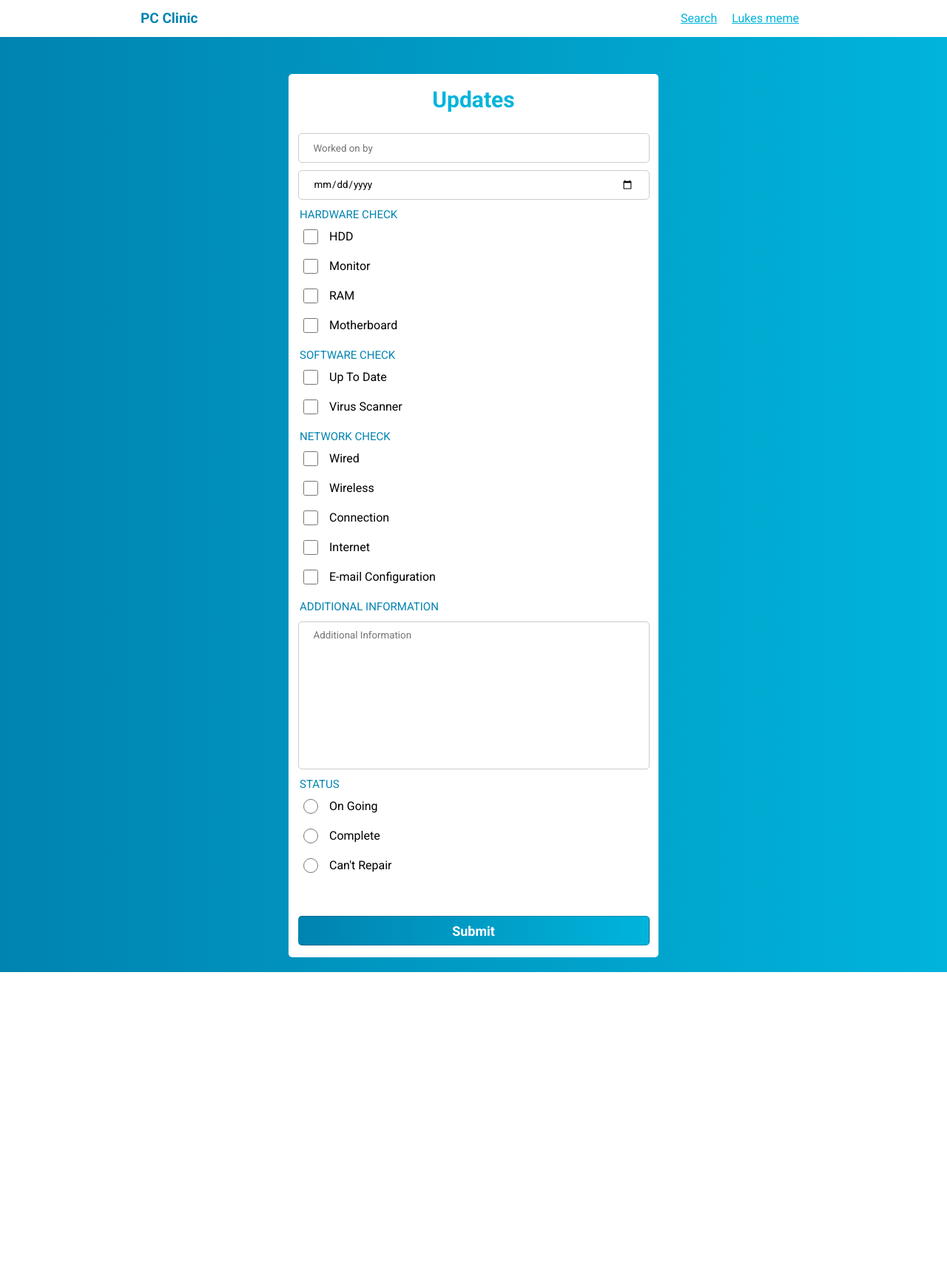
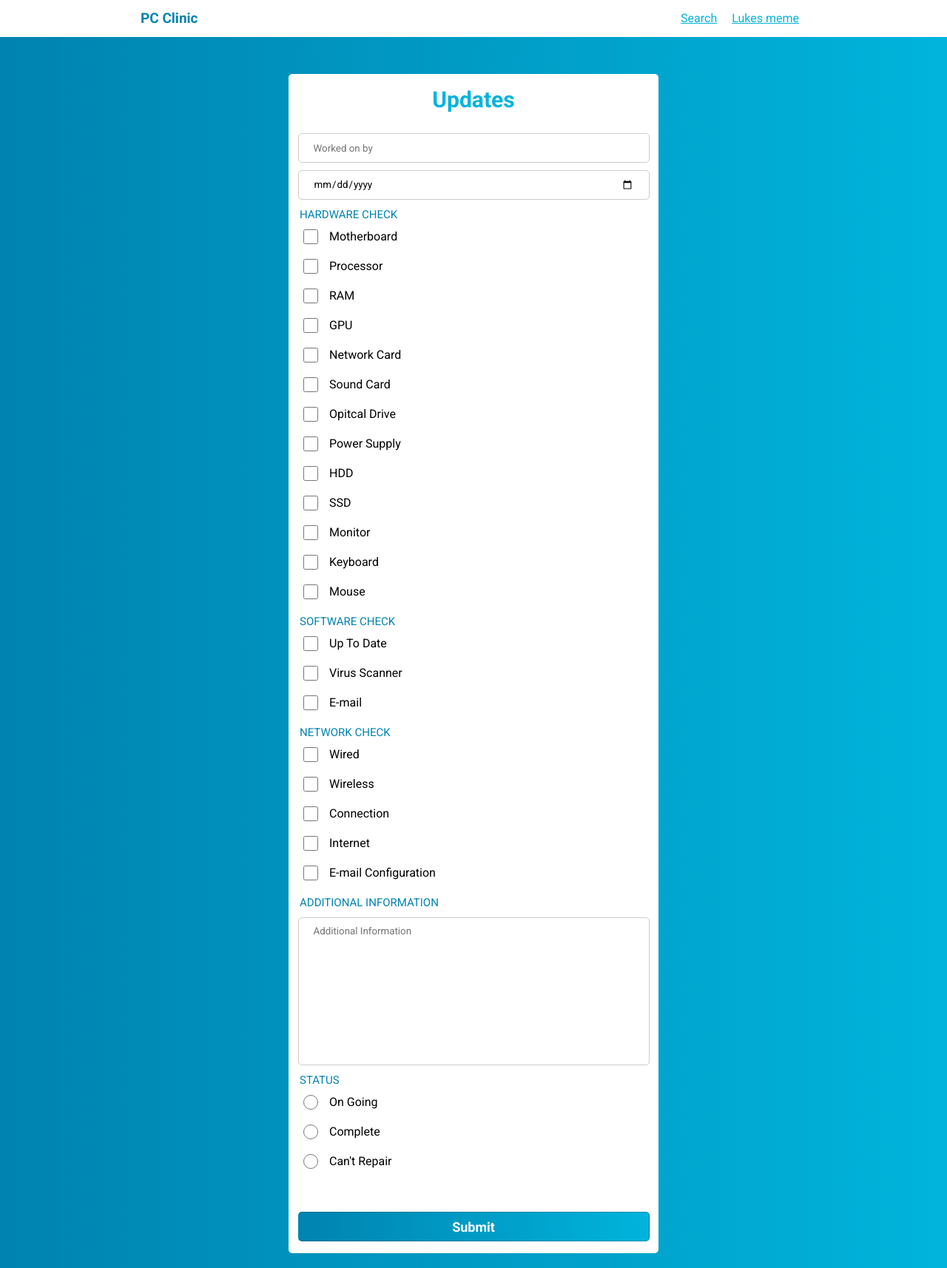
Before and after one commit to Patross/PC_Clinic, a PHP site: page /workedOn.php in a window 1280 px wide. Shown: the whole page at 74% size. Before the commit the page ends 1314 px from the top, so only its background shows below. Run offline with PHP 8.4, Linux system fonts and the light colour scheme.

Commit message:
WorkedOn.php

```diff
--- a/workedOn.php
+++ b/workedOn.php
@@ -10,16 +10,17 @@
 			<div class="title">Updates</div>
 			<input type="text" placeholder="Worked on by" name="workedOn">
 			<input type="date" placeholder="Date of work carried out" name="dateCarriedOut">
+
             <div class="subtitle">Hardware Check</div>
 
 			<div class="row">
-				<input type="checkbox" name="HDD">
-				<label for="HDD">HDD</label>
-			</div>
+				<input type="checkbox" name="Motherboard">
+				<label for="Motherboard">Motherboard</label>
+            </div>
 
 			<div class="row">
-				<input type="checkbox" name="Monitor">
-				<label for="Monitor">Monitor</label>
+				<input type="checkbox" name="Processor">
+				<label for="Processor">Processor</label>
             </div>
 
 			<div class="row">
@@ -27,11 +28,55 @@
 				<label for="RAM">RAM</label>
             </div>
 
-			<div class="row">
-				<input type="checkbox" name="Motherboard">
-				<label for="Motherboard">Motherboard</label>
+            <div class="row">
+                <input type="checkbox" name="GPU">
+                <label for="GPU">GPU</label>
             </div>
 
+            <div class="row">
+                <input type="checkbox" name="Networkcard">
+                <label for="Networkcard">Network Card</label>
+            </div>
+
+            <div class="row">
+                <input type="checkbox" name="Soundcard">
+                <label for="Soundcard">Sound Card</label>
+            </div>
+
+            <div class="row">
+                <input type="checkbox" name="Opticaldrive">
+                <label for="Opticaldrive">Opitcal Drive</label>
+            </div>
+
+            <div class="row">
+                <input type="checkbox" name="Powersupply">
+                <label for="Powersupply">Power Supply</label>
+            </div>
+
+			<div class="row">
+				<input type="checkbox" name="HDD">
+				<label for="HDD">HDD</label>
+			</div>
+
+            <div class="row">
+                <input type="checkbox" name="SSS">
+                <label for="SSD">SSD</label>
+            </div>
+
+			<div class="row">
+				<input type="checkbox" name="Monitor">
+				<label for="Monitor">Monitor</label>
+            </div>
+
+            <div class="row">
+                <input type="checkbox" name="Keyboard">
+                <label for="Keyboard">Keyboard</label>
+            </div>
+
+            <div class="row">
+                <input type="checkbox" name="Mouse">
+                <label for="Mouse">Mouse</label>
+            </div>
             <div class="subtitle">Software Check</div>
 
 			<div class="row">
@@ -42,6 +87,11 @@
 			<div class="row">
 				<input type="checkbox" name="virusScanner">
 				<label for="virusScanner">Virus Scanner</label>
+            </div>
+
+            <div class="row">
+                <input type="checkbox" name="email">
+                <label for="email">E-mail</label>
             </div>
 
             <div class="subtitle">Network Check</div>
```
